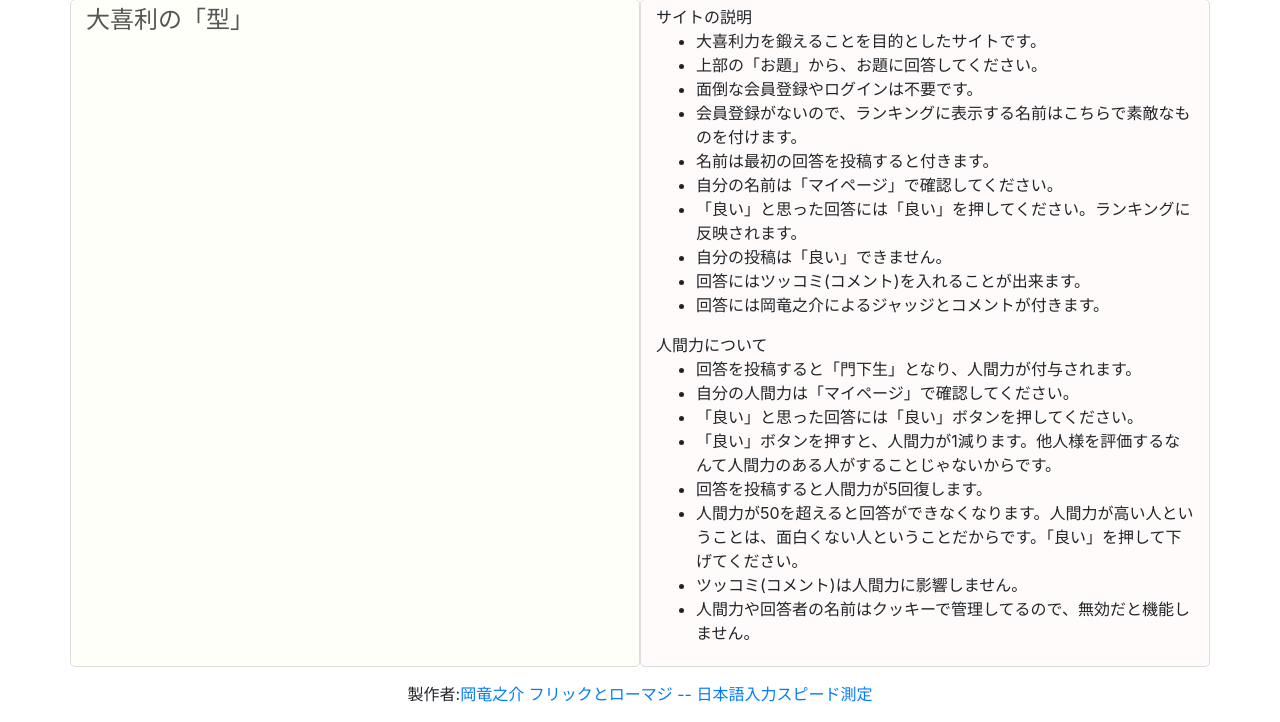
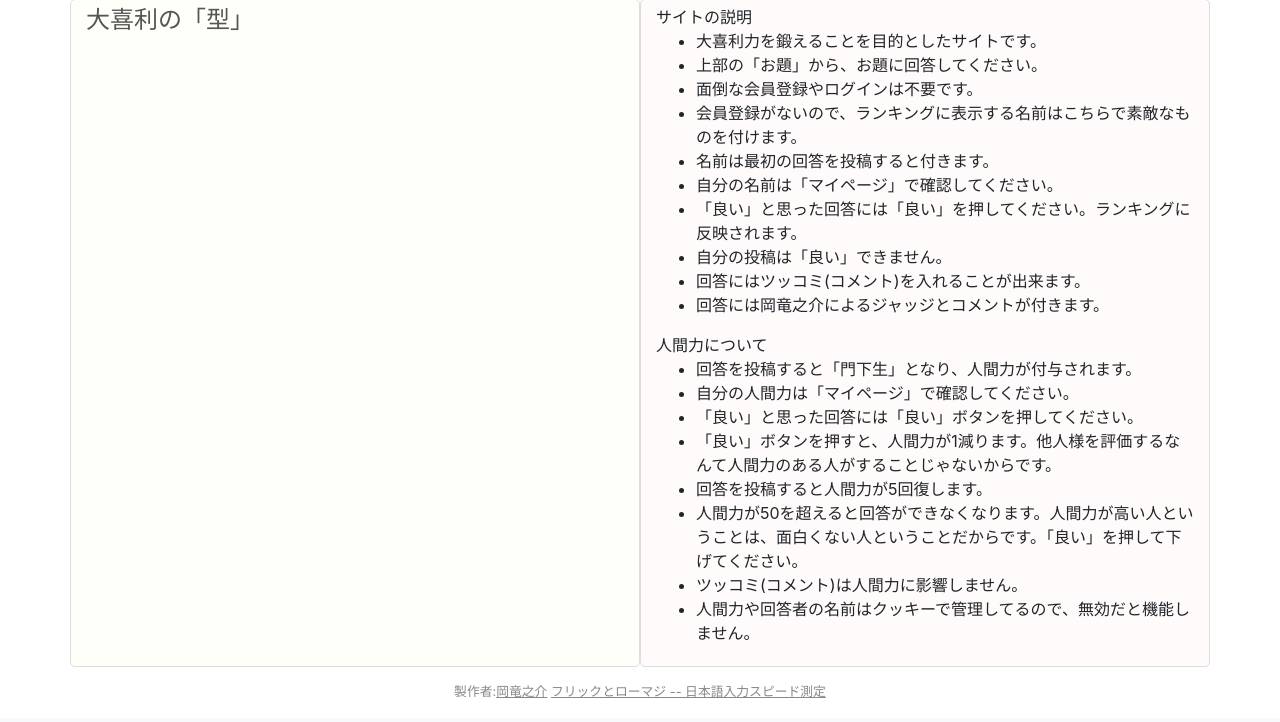
Before and after one commit to agajo/oogiridojo_app_on_django, a Django app: template templates/oogiridojo/index.html in a window 1280 px wide. Shown: the part 341-1063 px from the top of the page. After the commit the page ends 1039 px from the top, so only its background shows below. Run offline with Django 3.2, Linux system fonts and the light colour scheme; the template is opened without the code that fills it, so the values that code supplies are empty; some libraries are stand-ins or nearby versions.

Commit message:
modified contact design

```diff
--- a/static/oogiridojo/style.css
+++ b/static/oogiridojo/style.css
@@ -64,4 +64,10 @@ div.answer_image{
 div.contact{
   text-align:center;
   margin:15px;
+  font-size:0.8em;
+  color:#888888;
 }
+div.contact a{
+  color:#888888;
+  text-decoration:underline;
+}
```
